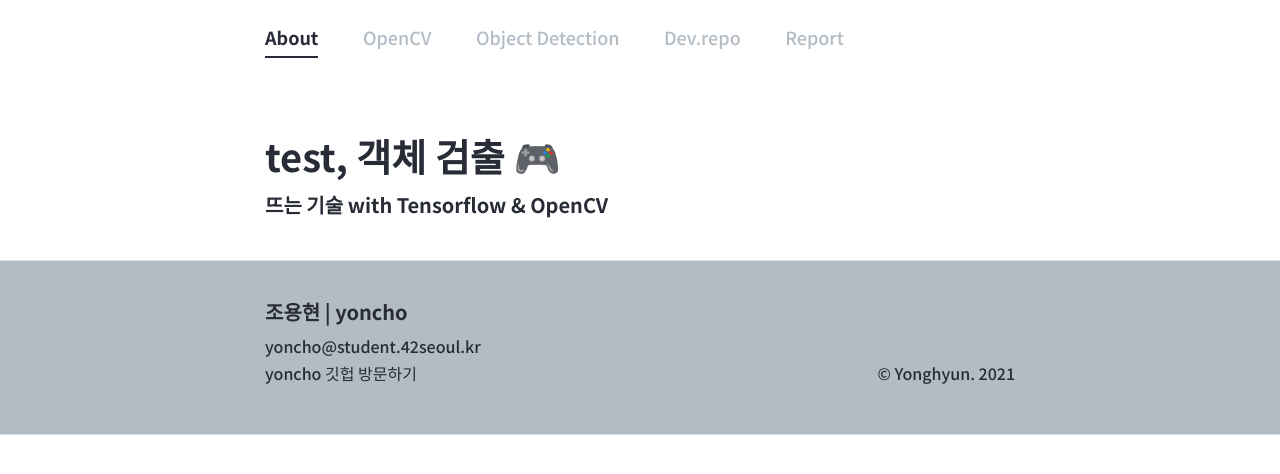
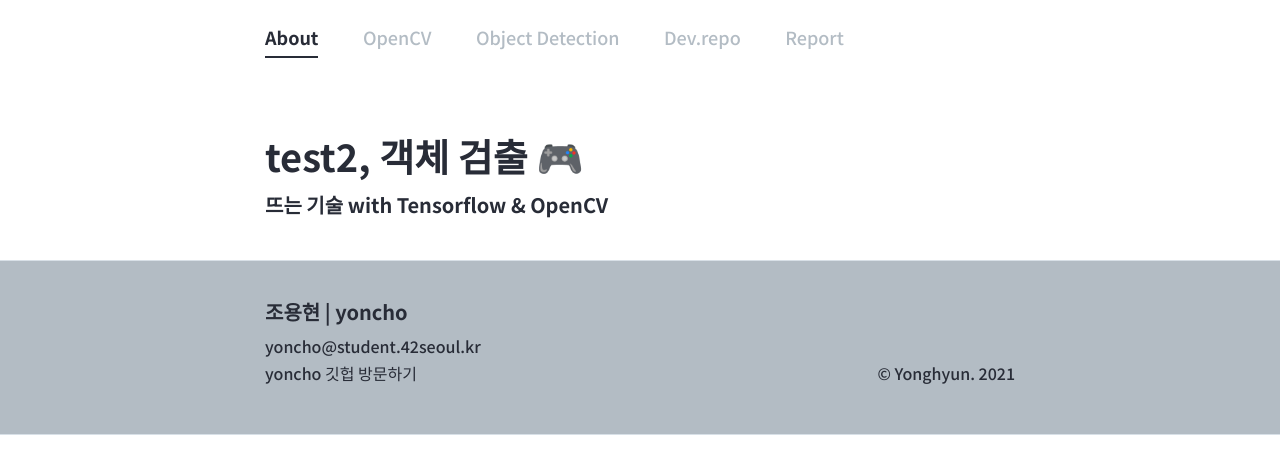
Before and after one commit to yoncho/yoncho.github.io, a Jekyll site: the page built from DEV_story/index.html, in a window 1280 px wide. Shown: the top 474 px of the page. Built offline with Jekyll 4.4.1, drawn with Linux system fonts in a browser that asks for light colours; some web fonts are replaced.

Commit message:
2021.09.19

```diff
--- a/DEV_story/index.html
+++ b/DEV_story/index.html
@@ -1,6 +1,6 @@
 ---
 layout: default
-title: "test, 객체 검출 🎮"
+title: "test2, 객체 검출 🎮"
 description: 뜨는 기술 with Tensorflow & OpenCV
 main: true
 project-header: true
--- a/_layouts/default.html
+++ b/_layouts/default.html
@@ -10,7 +10,7 @@
             <ul>
                 <li class="transition">
                     <a href="{{ '' | prepend: site.baseurl }}/"
-                        {% if current[1] == "opencv" or current[1] == "object-detection" or current[1] == "report" or current[1] == "devrepo" %}
+                        {% if current[1] == "opencv" or current[1] == "object-detection" or current[1] == "devrepo"  or current[1] == "report" %}
                         class="normal" {% endif %} class="active">About</a>
                 </li>
                 <li class="transition">
```
